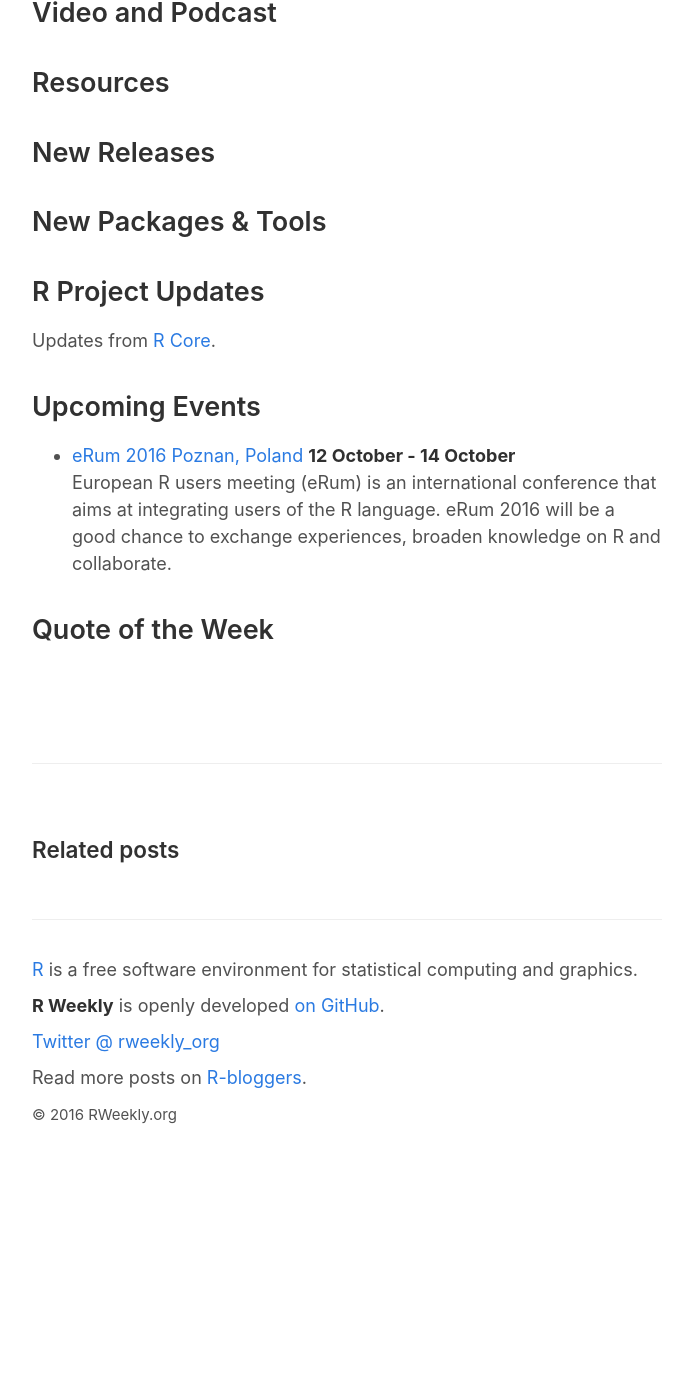
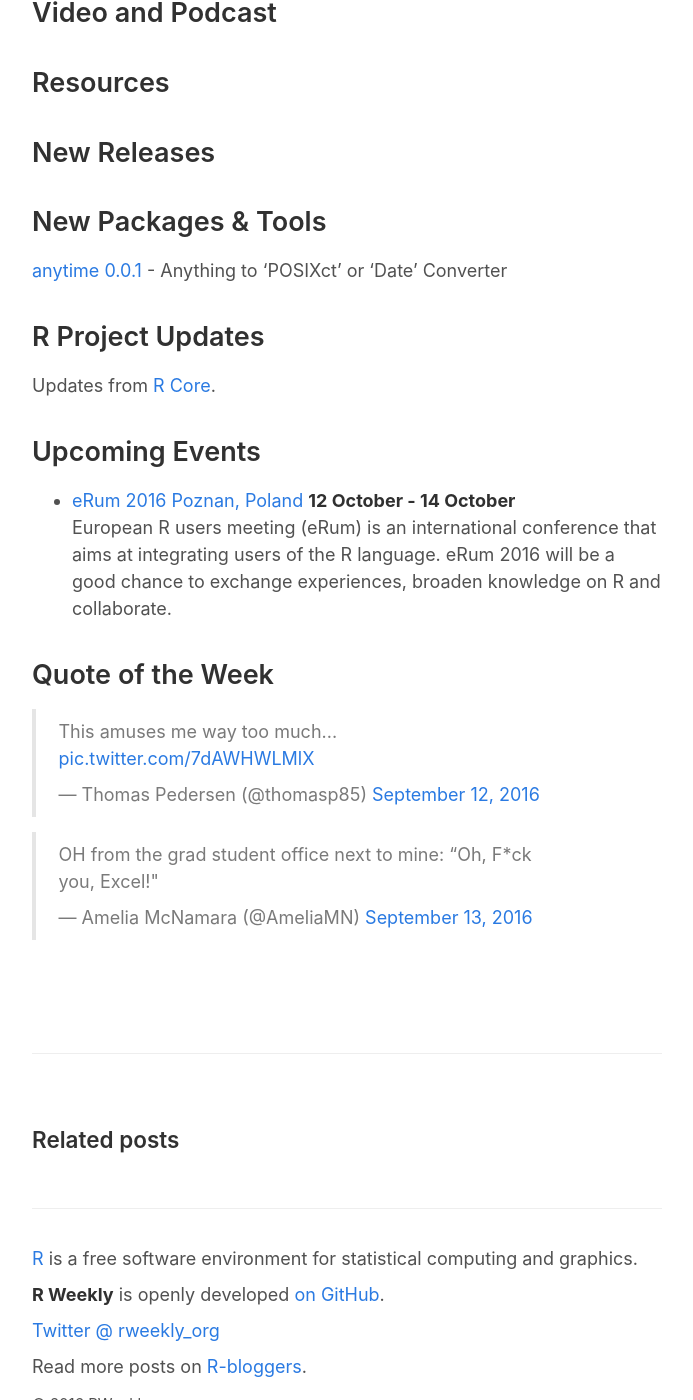
Before and after one commit to rweekly/rweekly.org, a Jekyll site: the page built from draft.md, in a window 1280 px wide and 1400 px high, scrolled down 761 px. Shown: the whole window, without its empty margins (293-986 px from the left). Built offline with Jekyll 4.4.1, drawn with Linux system fonts in a browser that asks for light colours; comment, search, counter and statistics services are not loaded; before the commit the page ends 1924 px from its top, so only the background shows below that.

Commit message:
two quote and anytime 0.0.1

```diff
--- a/draft.md
+++ b/draft.md
@@ -53,6 +53,7 @@ Hello and welcome to the new issue of **R Weekly**!
 
 ## New Packages & Tools
 
+[anytime 0.0.1](http://dirk.eddelbuettel.com/blog/2016/09/13/#anytime_0.0.1) - Anything to 'POSIXct' or 'Date' Converter
 
 
 ## R Project Updates
@@ -69,7 +70,11 @@ European R users meeting (eRum) is an international conference that aims at inte
 
 ## Quote of the Week
 
+<blockquote class="twitter-tweet" data-lang="en"><p lang="en" dir="ltr">This amuses me way too much... <a href="https://t.co/7dAWHWLMlX">pic.twitter.com/7dAWHWLMlX</a></p>&mdash; Thomas Pedersen (@thomasp85) <a href="https://twitter.com/thomasp85/status/775237679348842496">September 12, 2016</a></blockquote>
+<script async src="//platform.twitter.com/widgets.js" charset="utf-8"></script>
 
+<blockquote class="twitter-tweet" data-lang="en"><p lang="en" dir="ltr">OH from the grad student office next to mine: “Oh, F*ck you, Excel!&quot;</p>&mdash; Amelia McNamara (@AmeliaMN) <a href="https://twitter.com/AmeliaMN/status/775749583158861824">September 13, 2016</a></blockquote>
+<script async src="//platform.twitter.com/widgets.js" charset="utf-8"></script>
 
 
 <p><small id="page_view">&nbsp;</small></p>
```
